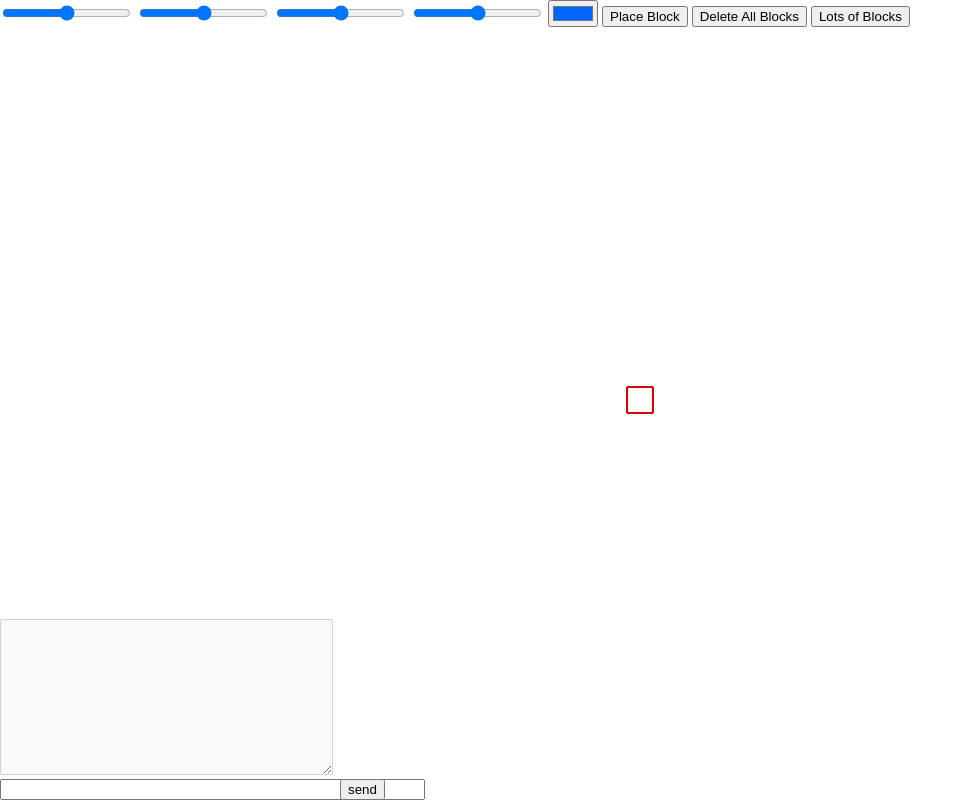
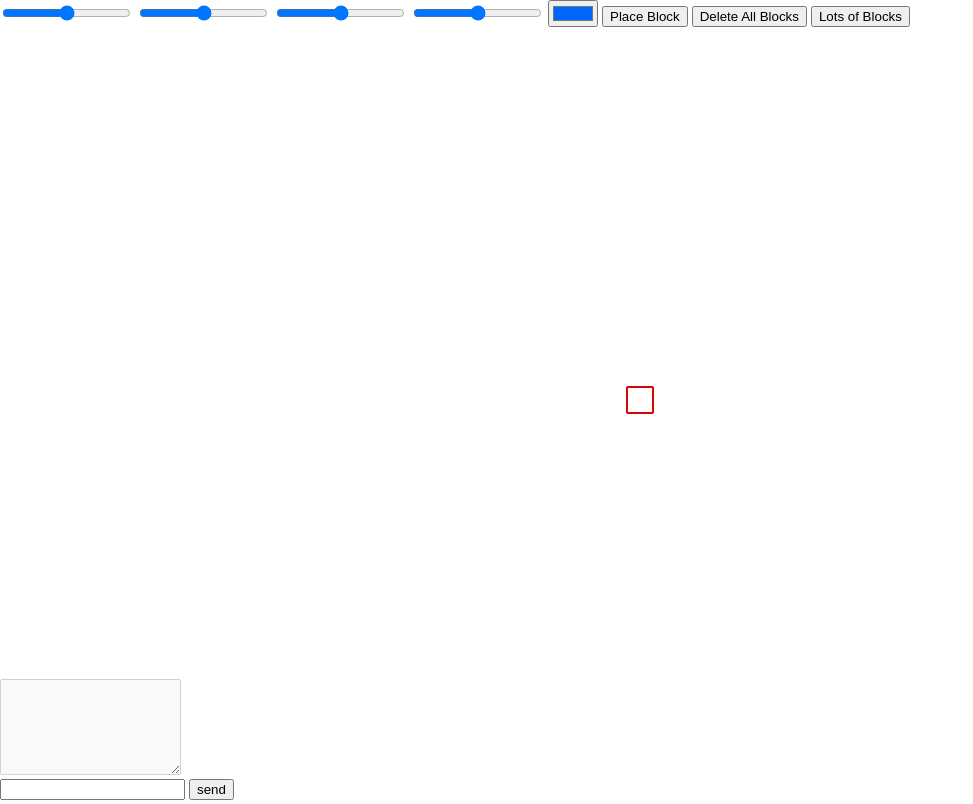
Before and after one commit to DouglasHeriot/theejs-nodejs-demo, a website: page index.html in a window 1280 px wide. Shown: the whole page, without its empty margins (0-973 px from the left). Drawn offline with nearby package versions, Linux system fonts and the light colour scheme; no server answers.

Commit message:
Made chat area smaller.
(Really just an excuse to test my post-receive hook)

```diff
--- a/index.html
+++ b/index.html
@@ -29,8 +29,8 @@
 		<input type="button" id="lotsOfBlocks" value="Lots of Blocks">
 	</div>
 	<div id="chatArea">
-		<textarea disabled rows="10" cols="39" id="chatWindow"></textarea>
-		<input type="text" id="message" size="50"/>
+		<textarea disabled rows="6" cols="20" id="chatWindow"></textarea>
+		<input type="text" id="message" size="20"/>
 		<input type="button" id="send" value="send"/>
 	</div>
 </body>
--- a/static/css/styles.css
+++ b/static/css/styles.css
@@ -13,13 +13,8 @@ html, body {padding: 0; margin: 0;}
 }
 
 
-#message{
+#chatArea{
 	position:absolute;
 	bottom: 0;
 	left: 0;
 }
-#send{
-	position:absolute;
-	bottom: 0;
-	left: 340px;
-}
```
